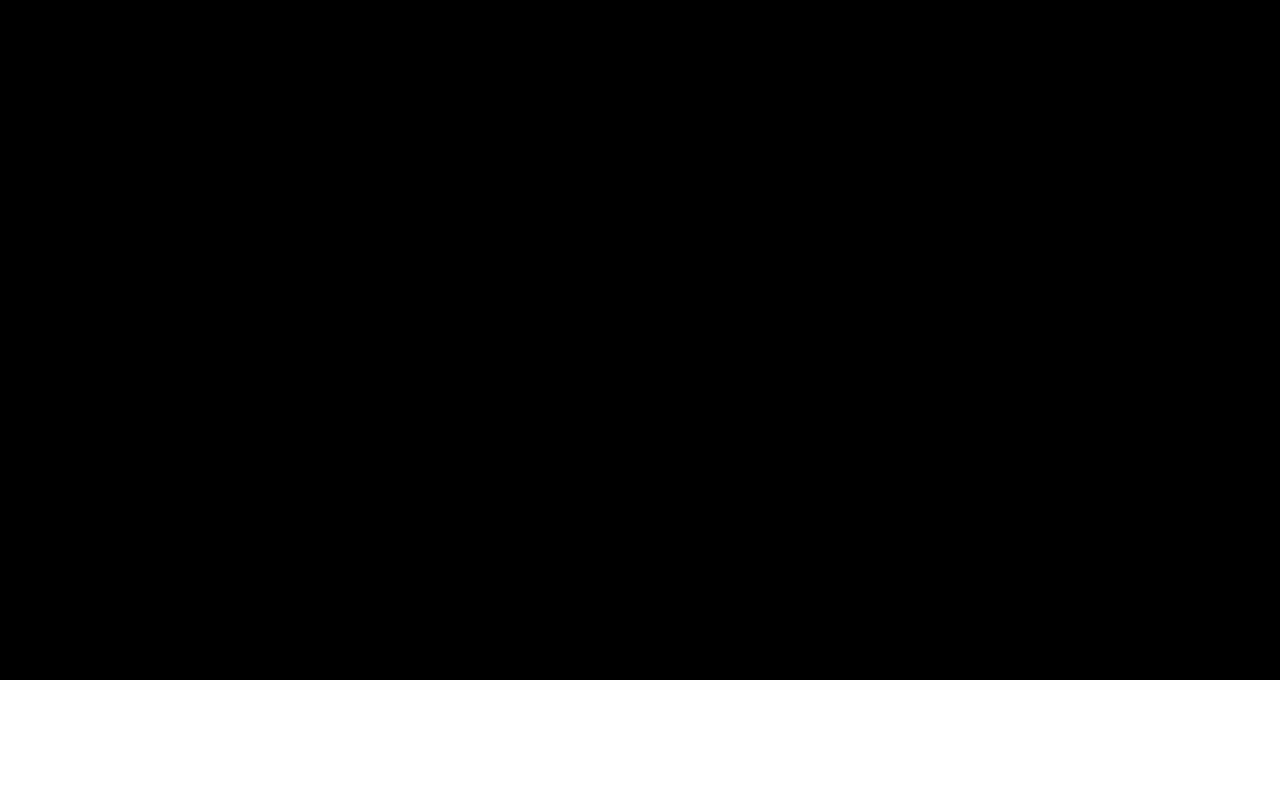
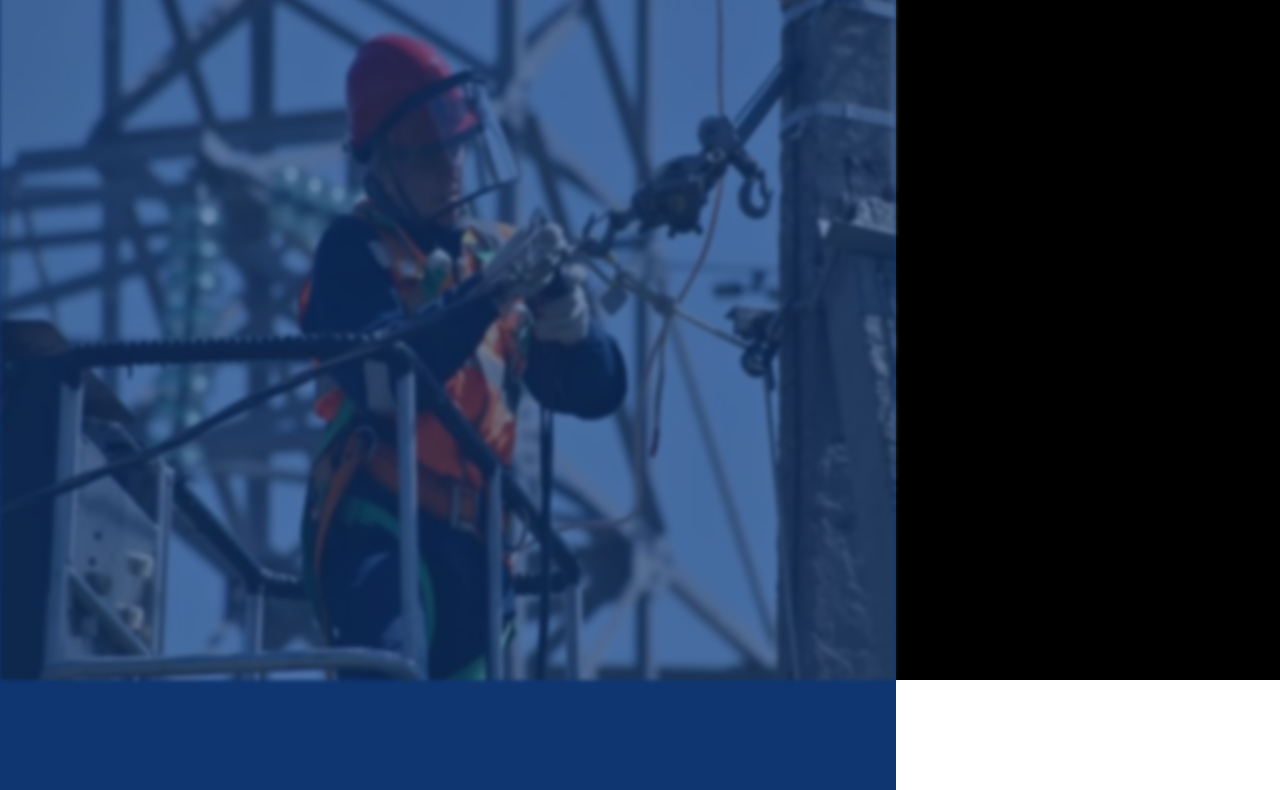
Before and after one commit to Sotnaslegit/SiteTF, a plain HTML site: page index.html in a window 1280 px wide. Shown: the part 120-910 px from the top of the page. Before the commit the page ends 800 px from the top, so only its background shows below. Drawn offline with Linux system fonts and the light colour scheme.

Commit message:
adicionado imagem e filtro

```diff
--- a/index.html
+++ b/index.html
@@ -16,7 +16,17 @@
             </div>
             <div id="navbardireita"></div>
         </div>
-        <div id="content"></div>
+        <div id="content">
+
+            <div id="esquerda-meio">
+                <img id="img-eletricista" src="complements/imgs/eletricista-no-exterior-trabalho-660x440 1.png" alt="">
+            </div>
+
+            <div id="direita-meio">
+
+            </div>
+
+        </div>
     </div>
     <link rel="stylesheet" href="style.css">
 </body>
--- a/style.css
+++ b/style.css
@@ -129,4 +129,17 @@ body, html{
     height: 90%;
     width: 100%;
     background-color: black;
+    display: flex;
 }
+
+#esquerda-meio{
+    height: 200%;
+    width: 70%;
+    background-color: #0F3671;
+}
+
+#img-eletricista{
+    height: 50%;
+    width: 100% ;
+    filter: blur(2px) opacity(40%);
+}
```
Also changed, not shown: complements/imgs/eletricista-no-exterior-trabalho-660x440 1.png (added).
